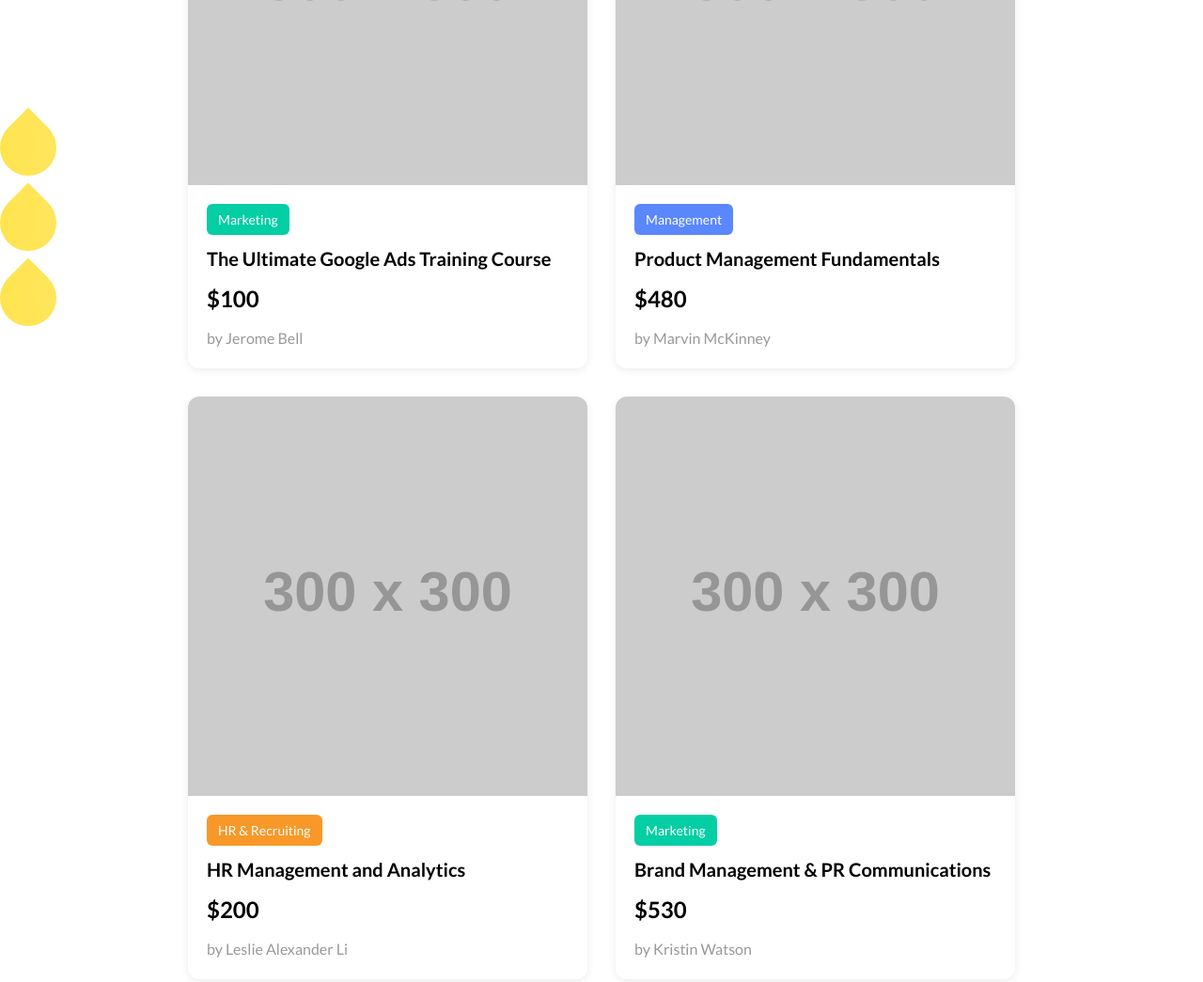
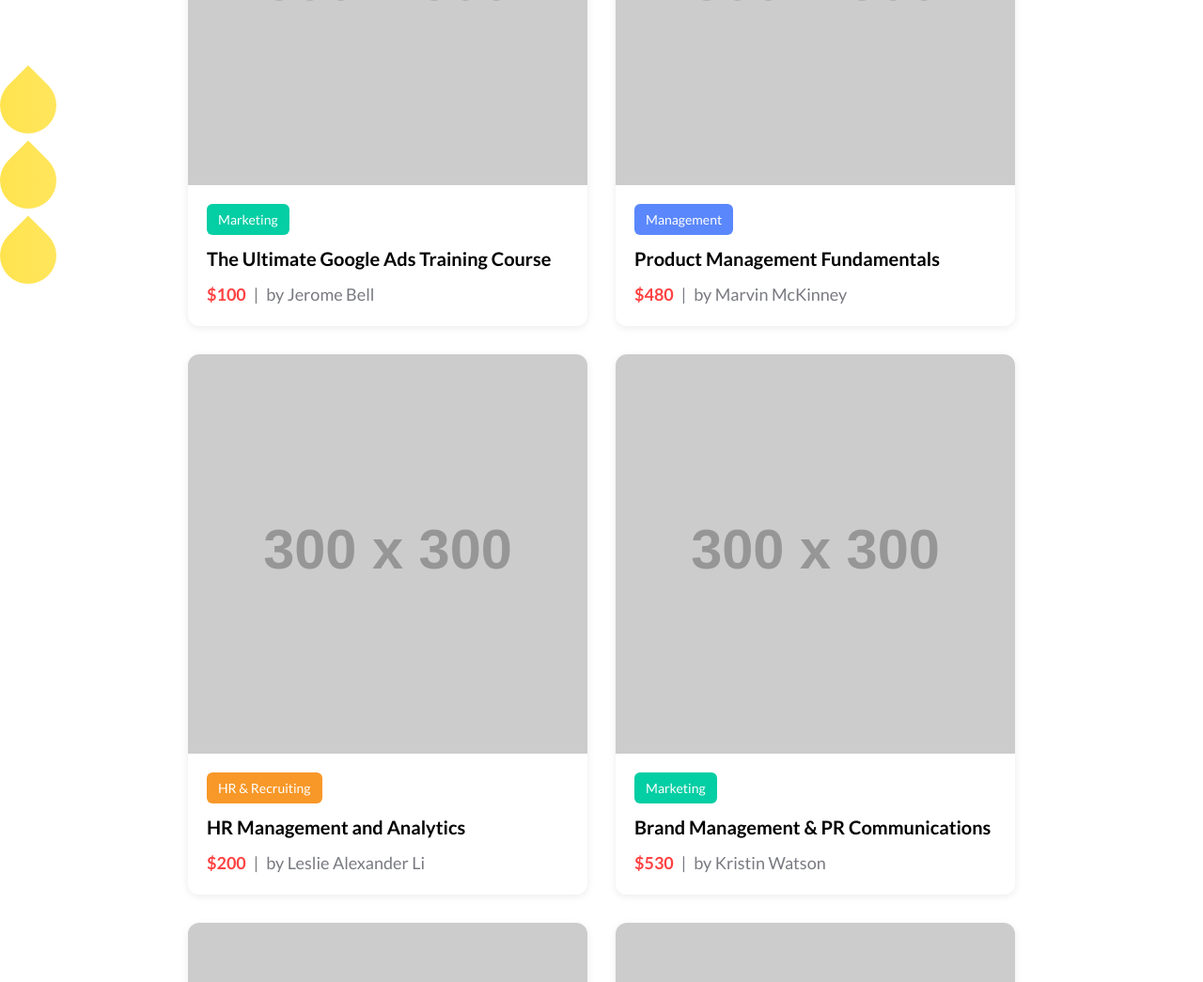
Before and after one commit to MarilynCat/test_task_online_courses, a website: page index.html in a window 1280 px wide. Shown: the part 633-1678 px from the top of the page at 94% size. Drawn offline with Linux system fonts and the light colour scheme.

Commit message:
цена и имя инструктора

```diff
--- a/script.js
+++ b/script.js
@@ -119,8 +119,11 @@ function createCourseCard(course) {
                 ${categoryLabel}
             </span>
             <h3 class="course-card__title">${course.title}</h3>
-            <p class="course-card__price">$${course.price}</p>
-            <p class="course-card__instructor">by ${course.instructor}</p>
+            <div class="course-card__price-wrapper">
+                <span class="course-card__price">$${course.price}</span>
+                <span class="course-card__divider">|</span>
+                <span class="course-card__instructor">by ${course.instructor}</span>
+            </div>
         </div>
     `;
 
--- a/styles.scss
+++ b/styles.scss
@@ -341,17 +341,31 @@ h6 {
     margin: 0;
 }
 
-.course-card__price {
-    font-size: clamp(18px, 2vw, 24px);
-    font-weight: 700;
-    color: $color-black;
+.course-card__price-wrapper {
+    display: flex;
+    align-items: center;
+    gap: 8px;
     margin: 0;
 }
 
+.course-card__price {
+    font-size: 18px;
+    font-weight: 700; // Bold
+    line-height: 150%;
+    color: #FF4242;
+}
+
+.course-card__divider {
+    font-size: 18px;
+    line-height: 150%;
+    color: #787A80;
+}
+
 .course-card__instructor {
-    font-size: clamp(14px, 1.4vw, 16px);
-    color: $color-gray-light;
-    margin: 0;
+    font-size: 18px;
+    font-weight: 400; // Regular
+    line-height: 150%;
+    color: #787A80;
 }
 
 // Load More
```
Also changed, not shown: styles.css, 1 other file.
